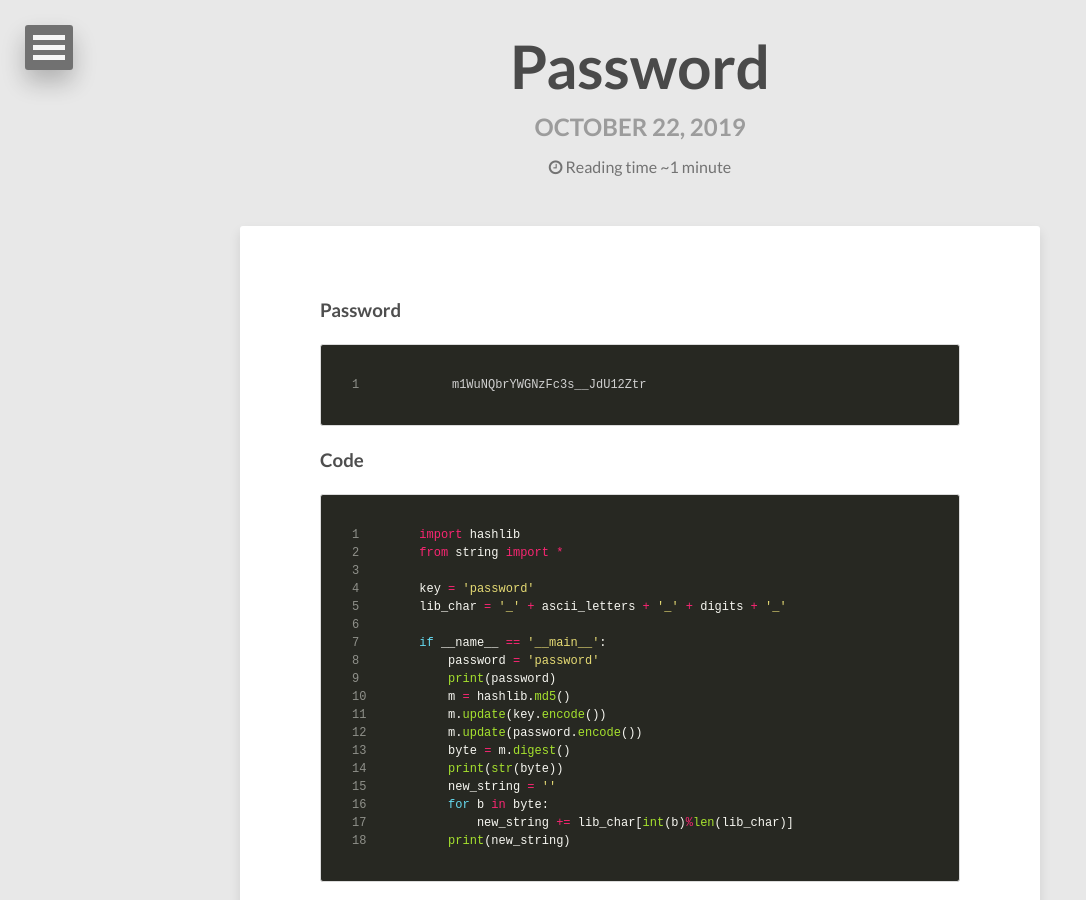
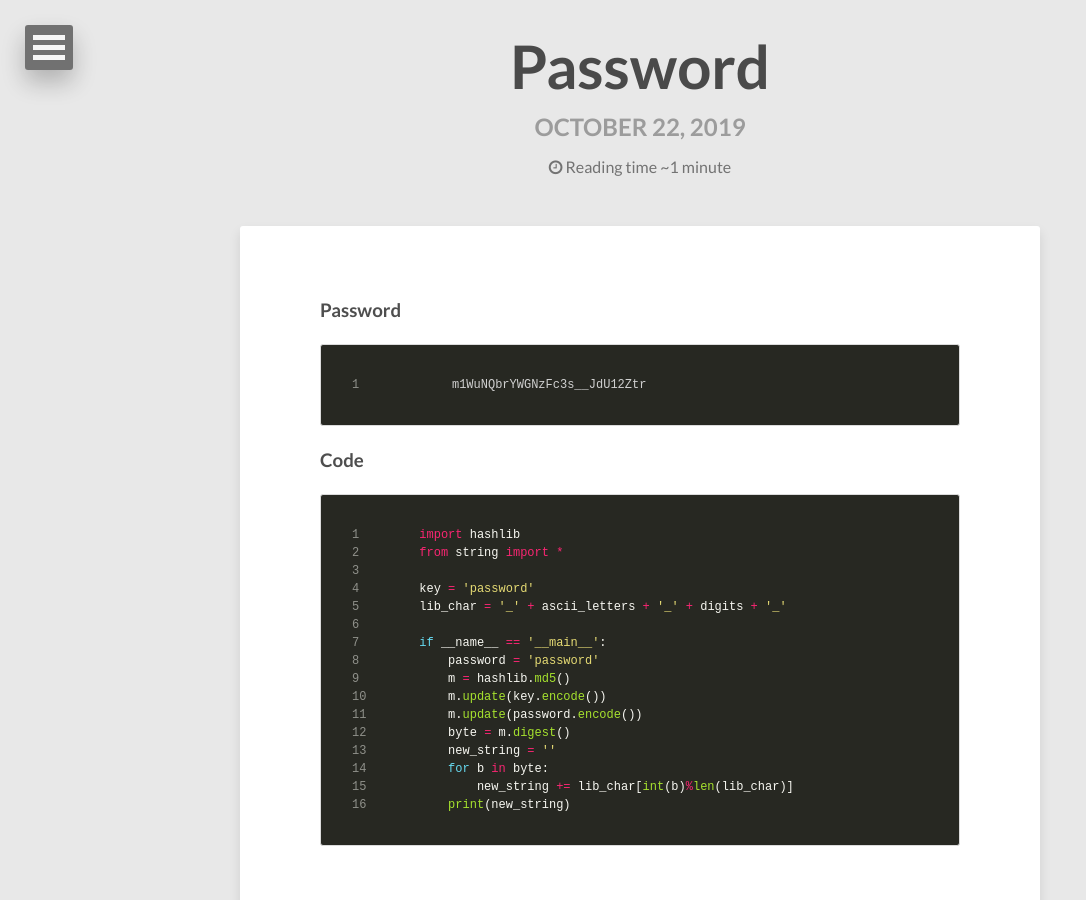
Before and after one commit to Zhongwb95/zhongwb95.github.io, a Jekyll site: the page built from _posts/2019-10-22-password.md, in a window 1280 px wide and 900 px high. Shown: the whole window, without its empty margins (0-1086 px from the left). Built offline with Jekyll 4.4.1, drawn with Linux system fonts in a browser that asks for light colours; nearby versions of some CDN libraries; our own code applies the rules of GitHub Pages for plain Markdown files; comment, search, counter and statistics services are not loaded.

Commit message:
add post

```diff
--- a/_posts/2019-10-22-password.md
+++ b/_posts/2019-10-22-password.md
@@ -13,12 +13,10 @@ lib_char = '_' + ascii_letters + '_' + digits + '_'
 
 if __name__ == '__main__':
     password = 'password'
-    print(password)
     m = hashlib.md5()
     m.update(key.encode())
     m.update(password.encode())
     byte = m.digest()
-    print(str(byte))
     new_string = ''
     for b in byte:
         new_string += lib_char[int(b)%len(lib_char)]
```
